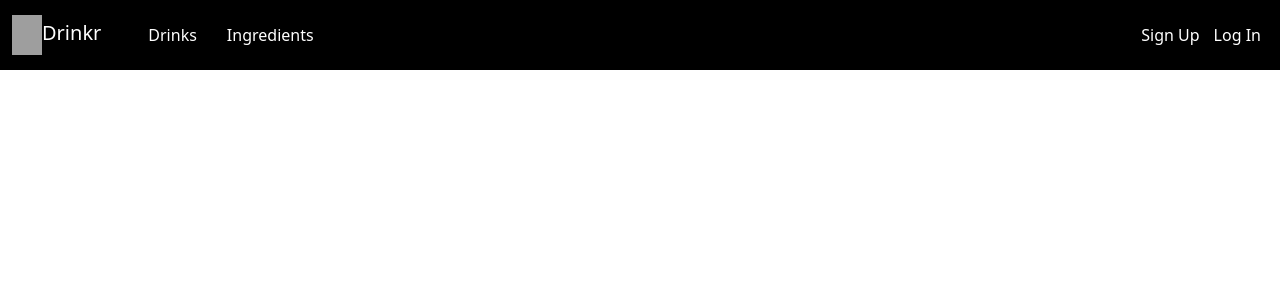
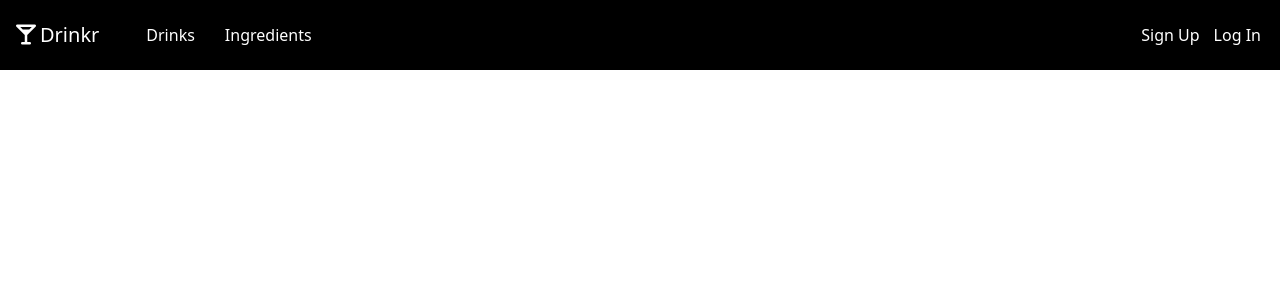
Before and after one commit to cookm353/Drinkr, a Flask app: page / in a window 1280 px wide. Shown: the top 300 px of the page. Run offline with Flask 2, Linux system fonts and the light colour scheme; grey boxes are pictures that could not be loaded.

Commit message:
fixing navbar

```diff
--- a/templates/base.html
+++ b/templates/base.html
@@ -6,18 +6,19 @@
     <meta name="viewport" content="width=device-width, initial-scale=1.0">
     <title>{% block title%}{% endblock %}</title>
     <link rel="shortcut icon" href="{{ url_for('static', filename='images/favicon.ico') }}">
-    <link rel="stylesheet" href="static/css/styles.css">
-    <link rel="stylesheet" href="https://cdn.jsdelivr.net/npm/bootstrap@5.2.2/dist/css/bootstrap.min.css"
+    <link rel="stylesheet" href="../static/css/styles.css">
+    <!-- <link rel="stylesheet" href="https://cdn.jsdelivr.net/npm/bootstrap@5.2.2/dist/css/bootstrap.min.css"
     integrity="sha384-Zenh87qX5JnK2Jl0vWa8Ck2rdkQ2Bzep5IDxbcnCeuOxjzrPF/et3URy9Bv1WTRi"
-    crossorigin="anonymous">
+    crossorigin="anonymous"> -->
+    <link href="https://cdn.jsdelivr.net/npm/bootstrap@5.2.3/dist/css/bootstrap.min.css" rel="stylesheet" integrity="sha384-rbsA2VBKQhggwzxH7pPCaAqO46MgnOM80zW1RWuH61DGLwZJEdK2Kadq2F9CUG65" crossorigin="anonymous">
+    <link rel="stylesheet" href="https://cdnjs.cloudflare.com/ajax/libs/font-awesome/6.2.1/css/all.min.css">
 </head>
 <body>
     <nav class="navbar navbar-expand">
         <div class="container-fluid">
             <div class="navbar-brand">
                 <a href="/" class="navbar-brand">
-                    <img src="static/images/logo.svg" alt="Drinkr" id="logo"
-                    class="d-inline-block" width="30" height="30">Drinkr
+                    <i class="fa-solid fa-martini-glass p-1" id="drinkrLogo"></i>Drinkr
                 </a>
             </div>
             <div class="collapse navbar-collapse" id="navbarNav">
@@ -42,11 +43,17 @@
             </ul>
         </div>
     </nav>
+
+
     <div class="container col-10 h-100" id="main-div">
         {% block content %}{% endblock %}
     </div>
+    <!-- JavaScript Bundle with Popper -->
     <script src="https://unpkg.com/jquery"></script>
+    <script src="https://cdn.jsdelivr.net/npm/bootstrap@5.2.3/dist/js/bootstrap.bundle.min.js" integrity="sha384-kenU1KFdBIe4zVF0s0G1M5b4hcpxyD9F7jL+jjXkk+Q2h455rYXK/7HAuoJl+0I4" crossorigin="anonymous"></script>
+    <script src="https://cdn.jsdelivr.net/npm/@popperjs/core@2.11.6/dist/umd/popper.min.js" integrity="sha384-oBqDVmMz9ATKxIep9tiCxS/Z9fNfEXiDAYTujMAeBAsjFuCZSmKbSSUnQlmh/jp3" crossorigin="anonymous"></script>
+    <script src="https://cdn.jsdelivr.net/npm/bootstrap@5.2.3/dist/js/bootstrap.min.js" integrity="sha384-cuYeSxntonz0PPNlHhBs68uyIAVpIIOZZ5JqeqvYYIcEL727kskC66kF92t6Xl2V" crossorigin="anonymous"></script>
     <script src="https://unpkg.com/axios/dist/axios.js"></script>
-    <script src="static/bin/app.js"></script>
+    <script src="../static/bin/app.js"></script>
 </body>
 </html>
```
